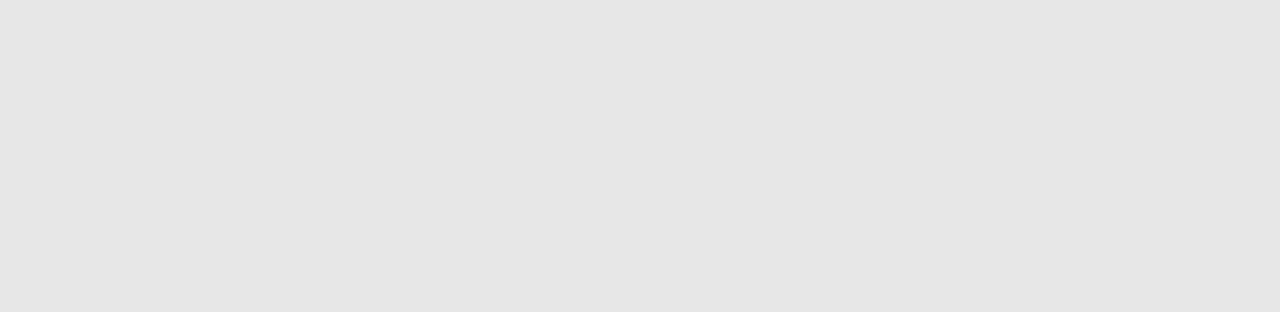
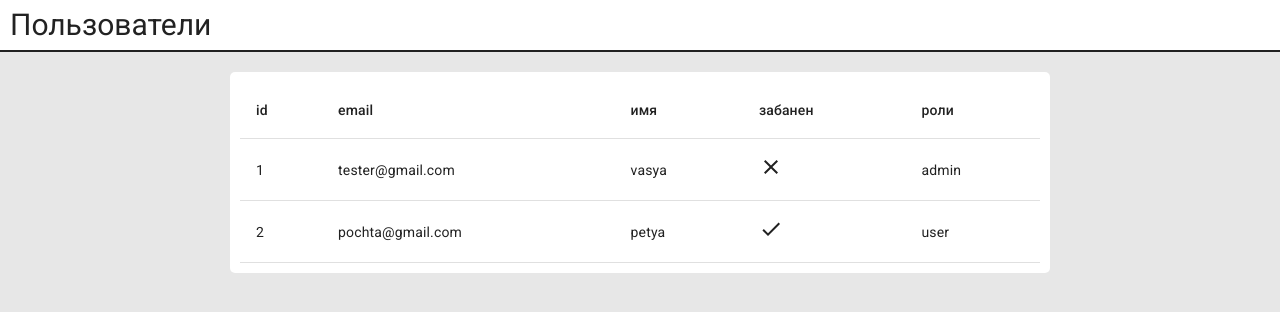
Before and after one commit to eopws/admin-panel-front, a React (Create React App) app: page /users in a window 1280 px wide. Shown: the top 312 px of the page. Built offline with nearby package versions, Linux system fonts and the light colour scheme.

Commit message:
Added users list page

```diff
--- a/src/App.tsx
+++ b/src/App.tsx
@@ -1,12 +1,14 @@
 import React, { FC } from 'react';
 import { BrowserRouter, Route } from 'react-router-dom';
 import { StartPage, AuthPage } from './pages/';
+import UsersPage from './pages/users-page';
 
 const App: FC = () => {
     return (
         <BrowserRouter>
             <Route path="/" component={AuthPage} exact />
             <Route path="/home" component={StartPage} exact />
+            <Route path="/users" component={UsersPage} exact />
         </BrowserRouter>
     );
 };
--- a/src/globals.scss
+++ b/src/globals.scss
@@ -6,3 +6,20 @@ body {
     margin: 0 auto;
     width: 800px;
 }
+
+.pageHeader {
+    font-family: 'Roboto', sans-serif;
+    border-bottom: 2px solid;
+    background: #FFF;
+    font-size: 30px;
+    display: block;
+    padding: 10px;
+}
+
+.pageBody {
+    font-family: 'Roboto', sans-serif;
+    background: #FFF;
+    border-radius: 5px;
+    margin-top: 20px;
+    padding: 10px;
+}
--- a/src/pages/start-page.module.scss
+++ b/src/pages/start-page.module.scss
@@ -1,20 +1,5 @@
-.header {
-    font-family: 'Roboto', sans-serif;
-    border-bottom: 2px solid;
-    background: #FFF;
-    font-size: 30px;
-    display: block;
-    padding: 10px;
-}
-
 .entitiesList {
-    background: #FFF;
-    border-radius: 5px;
-    margin-top: 20px;
-    padding: 10px;
-
     &__item {
-        font-family: 'Roboto', sans-serif;
         align-items: center;
         user-select: none;
         list-style: none;
--- a/src/pages/start-page.tsx
+++ b/src/pages/start-page.tsx
@@ -5,10 +5,10 @@ import styles from './start-page.module.scss';
 const StartPage: FC = () => {
     return (
         <div>
-            <h1 className={styles.header}>Панель администратора</h1>
+            <h1 className="pageHeader">Панель администратора</h1>
 
             <div className="container">
-                <div className={styles.entitiesList}>
+                <div className="pageBody">
                     <span className={styles.entitiesList__item}>
                         <Group classes={{root: styles.entitiesList__icon}} />
                         Пользователи
--- /dev/null
+++ b/src/pages/users-page.module.scss
@@ -0,0 +1,7 @@
+.userRow {
+    cursor: pointer;
+
+    &:hover {
+        background: #F0F0F0;
+    }
+}
--- /dev/null
+++ b/src/pages/users-page.tsx
@@ -0,0 +1,50 @@
+import React from 'react';
+import Table from '@material-ui/core/Table';
+import TableBody from '@material-ui/core/TableBody';
+import TableCell from '@material-ui/core/TableCell';
+import TableHead from '@material-ui/core/TableHead';
+import TableRow from '@material-ui/core/TableRow';
+import {default as CheckIcon} from '@material-ui/icons/Check';
+import {default as CrossIcon} from '@material-ui/icons/Clear';
+import styles from './users-page.module.scss';
+
+const UsersPage = () => {
+    return (
+        <div>
+            <h1 className="pageHeader">Пользователи</h1>
+
+            <div className="pageBody container">
+                <Table>
+                    <TableHead>
+                        <TableRow>
+                            <TableCell>id</TableCell>
+                            <TableCell>email</TableCell>
+                            <TableCell>имя</TableCell>
+                            <TableCell>забанен</TableCell>
+                            <TableCell>роли</TableCell>
+                        </TableRow>
+                    </TableHead>
+                    <TableBody>
+                        <TableRow classes={{root: styles.userRow}}>
+                            <TableCell>1</TableCell>
+                            <TableCell>tester@gmail.com</TableCell>
+                            <TableCell>vasya</TableCell>
+                            <TableCell><CrossIcon /></TableCell>
+                            <TableCell>admin</TableCell>
+                        </TableRow>
+
+                        <TableRow classes={{root: styles.userRow}}>
+                            <TableCell>2</TableCell>
+                            <TableCell>pochta@gmail.com</TableCell>
+                            <TableCell>petya</TableCell>
+                            <TableCell><CheckIcon /></TableCell>
+                            <TableCell>user</TableCell>
+                        </TableRow>
+                    </TableBody>
+                </Table>
+            </div>
+        </div>
+    )
+}
+
+export default UsersPage
```
